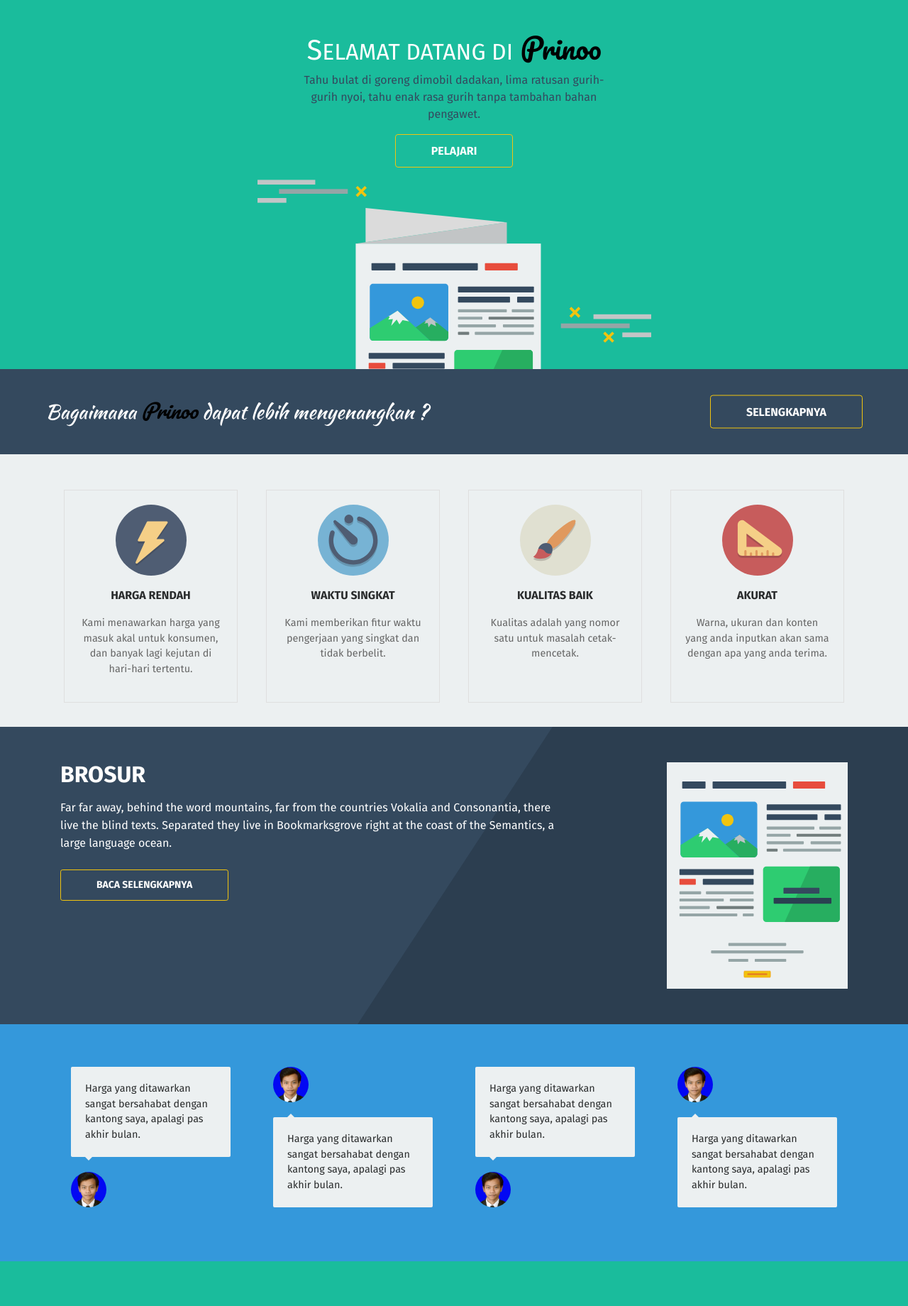
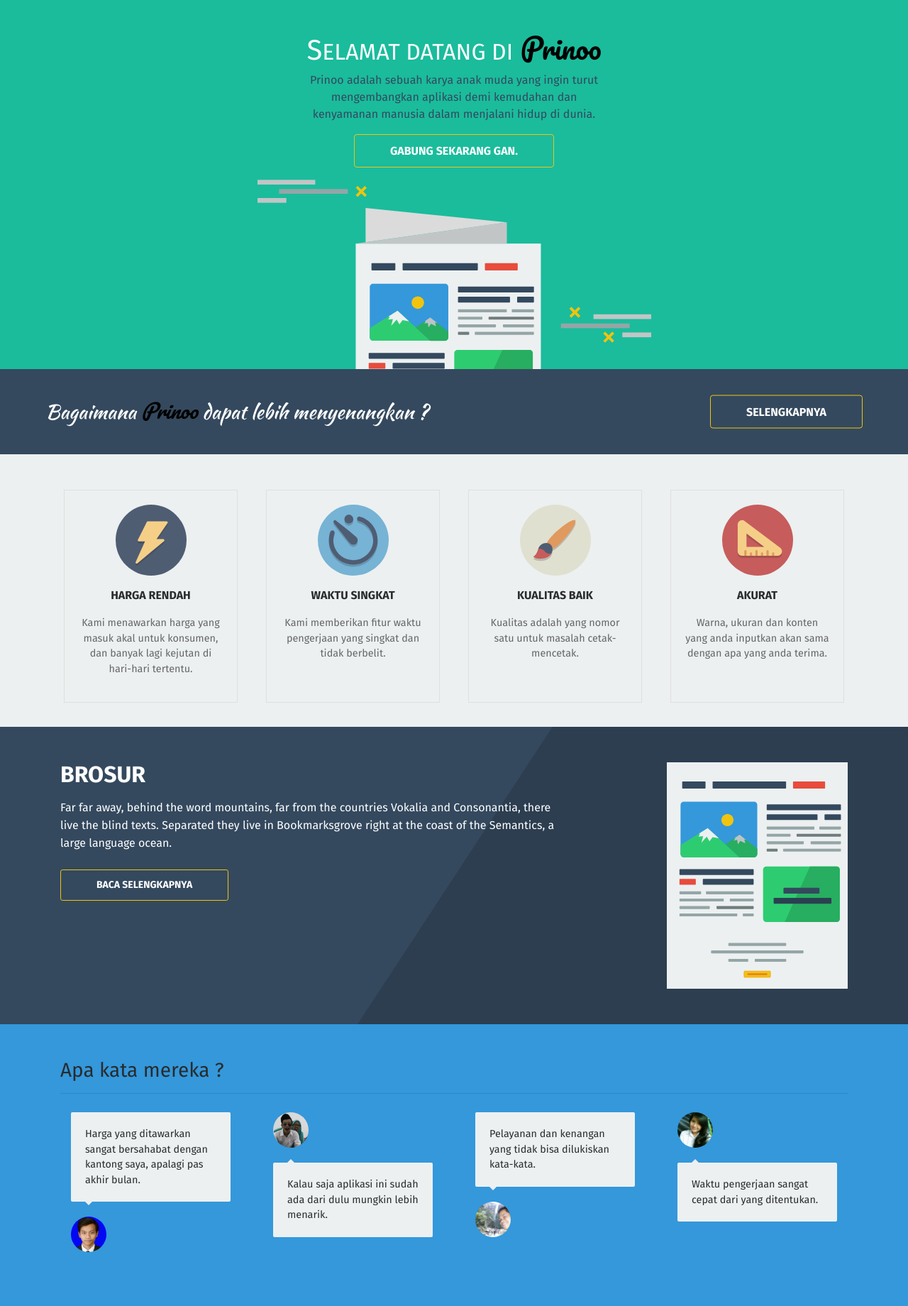
Before and after one commit to dzakiafif/prinoo, a PHP site: template src/Templates/home.twig in a window 1280 px wide. Shown: the part 100-1940 px from the top of the page at 71% size. Before the commit the page ends 1877 px from the top, so only its background shows below. Run offline with PHP 8.4, Linux system fonts and the light colour scheme; the template is opened without the code that fills it, so the values that code supplies are empty; a stand-in replaces the project's code that opens the database connection; some libraries are stand-ins or nearby versions.

Commit message:
Fix some layouting

```diff
--- a/src/Templates/home.twig
+++ b/src/Templates/home.twig
@@ -5,8 +5,8 @@
 			<div class="container">
 				<div class="main">
 					<h1 class="title animated fadeInDown">S<small>elamat datang di</small> <span>Prinoo</span></h1>
-					<p class="subtitle animated fadeInDown">Tahu bulat di goreng dimobil dadakan, lima ratusan gurih-gurih nyoi, tahu enak rasa gurih tanpa tambahan bahan pengawet.</p>
-					<a href="#" class="btn btn-yellow animated fadeInDown">Pelajari</a>
+					<p class="subtitle animated fadeInDown">Prinoo adalah sebuah karya anak muda yang ingin turut mengembangkan aplikasi demi kemudahan dan kenyamanan manusia dalam menjalani hidup di dunia.</p>
+					<a href="{{ path('registration') }}" class="btn btn-yellow animated fadeInDown">Gabung Sekarang Gan.</a>
 				</div>
 				<div class="img-btm animated fadeInUp">
 					<img src="assets/img/img-header.svg" alt="">
@@ -17,7 +17,7 @@
 		<section id="content-2">
 			<div class="main">
 				<h3>Bagaimana <span>Prinoo</span> dapat lebih menyenangkan ?</h3>
-				<a href="#" title="" class="btn btn-yellow">Selengkapnya</a>
+				<a href="#content-2" title="" class="btn btn-yellow">Selengkapnya</a>
 			</div>
 		</section>
 		<section id="content-3">
@@ -104,7 +104,11 @@
 		</section>
 		<section id="content-5" class="">
 			<div class="container mt-per50 h100">
+				<h3>Apa kata mereka ?</h3>
+				<hr>
 				<div class="row">
+
+
 					<div class="col item">
 						<p class="comment mb0">
 							Harga yang ditawarkan sangat bersahabat dengan kantong saya, apalagi pas akhir bulan.
@@ -116,29 +120,29 @@
 					</div>
 					<div class="col item">
 						<p class="avatar">
-							<img src="assets/img/people/peop1.png" alt="">
+							<img src="assets/img/people/peop4.jpg" alt="">
 						</p>
 						<p class="arrow-up ml-20 mb0"></p>
 						<p class="comment">
-							Harga yang ditawarkan sangat bersahabat dengan kantong saya, apalagi pas akhir bulan.
+							Kalau saja aplikasi ini sudah ada dari dulu mungkin lebih menarik.
 						</p>
 					</div>
 					<div class="col item">
 						<p class="comment mb0">
-							Harga yang ditawarkan sangat bersahabat dengan kantong saya, apalagi pas akhir bulan.
+							Pelayanan dan kenangan yang tidak bisa dilukiskan kata-kata.
 						</p>
 						<p class="arrow-down ml-20"></p>
 						<p class="avatar">
-							<img src="assets/img/people/peop1.png" alt="">
+							<img src="assets/img/people/peop3.jpg" alt="">
 						</p>
 					</div>
 					<div class="col item">
 						<p class="avatar">
-							<img src="assets/img/people/peop1.png" alt="">
+							<img src="assets/img/people/peop2.jpg" alt="">
 						</p>
 						<p class="arrow-up ml-20 mb0"></p>
 						<p class="comment">
-							Harga yang ditawarkan sangat bersahabat dengan kantong saya, apalagi pas akhir bulan.
+							Waktu pengerjaan sangat cepat dari yang ditentukan.
 						</p>
 					</div>
 				</div>
--- a/src/Templates/layouts/layouts.twig
+++ b/src/Templates/layouts/layouts.twig
@@ -29,7 +29,7 @@
                 <a class="nav-link" href="#">Beranda <span class="sr-only">(current)</span></a>
             </li>
             <li class="nav-item">
-                <a class="nav-link" href="#">Fitur</a>
+                <a class="nav-link" href="#content-2">Fitur</a>
             </li>
             <li class="nav-item">
                 <a class="nav-link" href="#" id="masuk">Masuk</a>
```
Also changed, not shown: public/assets/img/people/peop2.jpg (added), public/assets/img/people/peop3.JPG (added), public/assets/img/people/peop4.jpg (added), public/assets/js/global.js.
